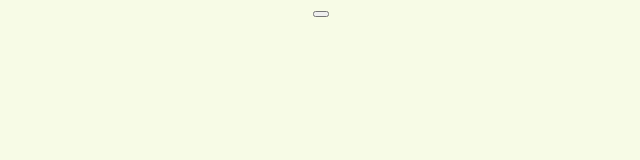
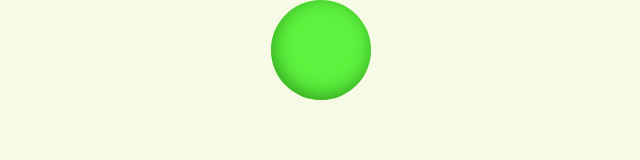
Before and after one commit to Stanislav-lebid/HTML-CSS_Animation-Face, a plain HTML site: page index.html in a window 1280 px wide. Shown: the whole page, without its empty margins (319-959 px from the left). Drawn offline with Linux system fonts and the light colour scheme.

Commit message:
update styles

```diff
--- a/css/style.css
+++ b/css/style.css
@@ -12,3 +12,33 @@ body{
     min-height: 100hv;
     background: #f7fbe6;
 }
+#container{
+    display: flex;
+    align-items: center;
+    justify-content: center;
+    width: 6.25rem;
+    height: 6.25rem;
+}
+button{
+    position: relative;
+    display: inline-block;
+    cursor: pointer;
+    outline: none;
+    border: 0;
+    vertical-align: middle;
+}
+button.face-button{
+    width: 6.25rem;
+    height: 6.25rem;
+    border-radius: 50%;
+    background: #5df23f;
+    box-shadow: inset 2px -4px 18px #33a11d;
+}
+.face-container{
+    position: relative;
+    display: block;
+    width: 40px;
+    height: 20px;
+    margin: auto;
+
+}
```
